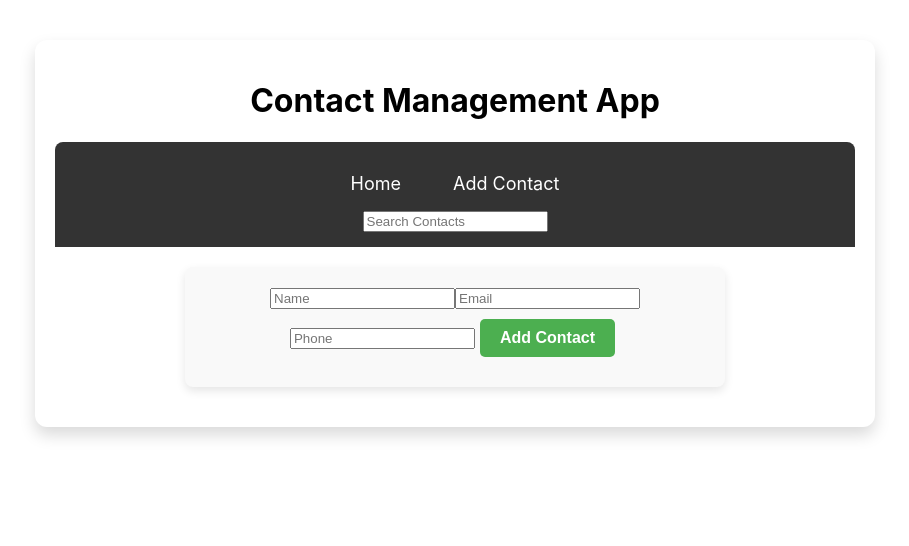
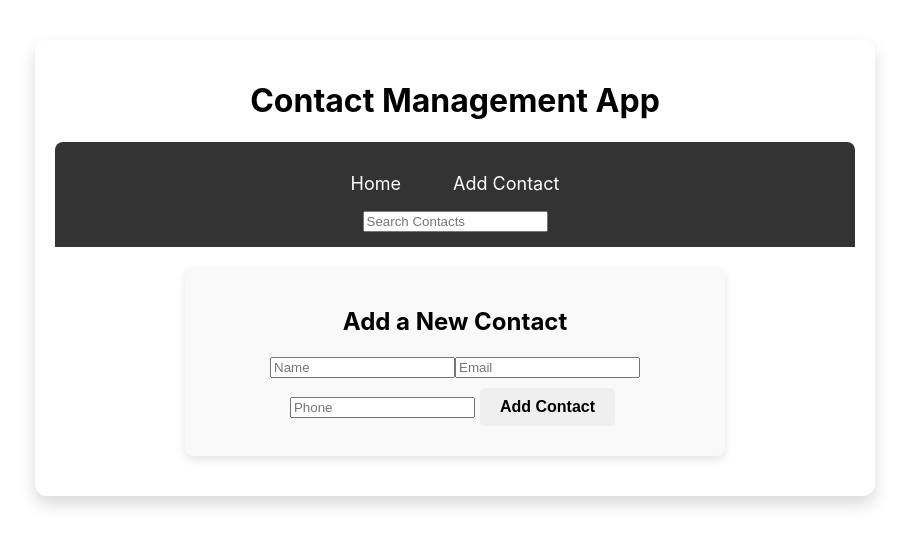
Before and after one commit to aakhuya/Contact-app, a React (Create React App) app: page /add-contact in a window 1280 px wide. Shown: the top 546 px of the page, without its empty margins (185-1094 px from the left). Built offline with nearby package versions, Linux system fonts and the light colour scheme; data requests are answered from the project's data file.

Commit message:
Success message

```diff
--- a/src/App.css
+++ b/src/App.css
@@ -106,3 +106,14 @@ button {
   background-color: #da190b;
   transform: scale(1.05);
 }
+
+.success-message {
+  background-color: #28a745; /* Green background */
+  color: white;
+  padding: 10px;
+  margin: 10px 0;
+  border-radius: 5px;
+  text-align: center;
+  font-weight: bold;
+  transition: opacity 1s ease-in-out;
+}
--- a/src/App.js
+++ b/src/App.js
@@ -9,6 +9,7 @@ function App() {
   const [contacts, setContacts] = useState([]);
   const [searchTerm, setSearchTerm] = useState('');
   const [editContact, setEditContact] = useState(null);
+  const [successMessage, setSuccessMessage] = useState('');
 
   useEffect(() => {
     fetchContacts();
@@ -33,6 +34,7 @@ function App() {
           body: JSON.stringify(contact),
         });
         setContacts(contacts.map((c) => (c.id === contact.id ? contact : c)));
+        setSuccessMessage('Contact updated successfully!');
       } catch (error) {
         console.error("Error updating contact:", error);
       }
@@ -45,17 +47,26 @@ function App() {
         });
         const newContact = await response.json();
         setContacts([...contacts, newContact]);
+        setSuccessMessage('Contact added successfully!');
       } catch (error) {
         console.error("Error adding contact:", error);
       }
     }
     setEditContact(null);
+
+    setTimeout(() => {
+      setSuccessMessage('');
+    }, 10000);
   };
 
   const deleteContact = async (id) => {
     try {
       await fetch(`http://localhost:5000/contacts/${id}`, { method: 'DELETE' });
       setContacts(contacts.filter((contact) => contact.id !== id));
+      setSuccessMessage('Contact deleted successfully!');
+      setTimeout(() => {
+        setSuccessMessage('');
+      }, 10000);
     } catch (error) {
       console.error("Error deleting contact:", error);
     }
@@ -65,6 +76,13 @@ function App() {
     <Router>
       <div className="contact-app">
         <h1>Contact Management App</h1>
+
+        {successMessage && (
+          <div className="success-message">
+            {successMessage}
+          </div>
+        )}
+
         <nav className="navbar">
           <ul>
             <li><Link to="/">Home</Link></li>
--- a/src/ContactForm.js
+++ b/src/ContactForm.js
@@ -1,13 +1,11 @@
 import React, { useState, useEffect } from 'react';
-import { useNavigate } from 'react-router-dom';  // Import useNavigate
+import { useNavigate } from 'react-router-dom';
 
-function ContactForm({ addOrUpdateContact, editContact, setEditContact }) {
+function ContactForm({ addOrUpdateContact, editContact, setEditContact, isAddMode }) {
   const [name, setName] = useState('');
   const [email, setEmail] = useState('');
   const [phone, setPhone] = useState('');
-  const [successMessage, setSuccessMessage] = useState('');  // State for success message
-
-  const navigate = useNavigate();  // Initialize the useNavigate hook
+  const navigate = useNavigate();
 
   useEffect(() => {
     if (editContact) {
@@ -21,7 +19,7 @@ function ContactForm({ addOrUpdateContact, editContact, setEditContact }) {
     }
   }, [editContact]);
 
-  const handleSubmit = async (e) => {
+  const handleSubmit = (e) => {
     e.preventDefault();
 
     const contact = {
@@ -31,20 +29,21 @@ function ContactForm({ addOrUpdateContact, editContact, setEditContact }) {
       phone,
     };
 
-    // Add or update the contact
-    await addOrUpdateContact(contact);
+    addOrUpdateContact(contact);
 
-    // Display success message
-    setSuccessMessage(editContact ? 'Contact updated successfully!' : 'Contact added successfully!');
+    setName('');
+    setEmail('');
+    setPhone('');
+    setEditContact(null);
 
-    // Redirect to the homepage after a short delay
-    setTimeout(() => {
-      navigate('/');  // Navigate back to homepage
-    }, 1500);  // Delay before redirect to show the success message
+    if (isAddMode) {
+      navigate('/');
+    }
   };
 
   return (
     <form onSubmit={handleSubmit} className="contact-form">
+      <h2>{isAddMode ? 'Add a New Contact' : 'Edit Contact'}</h2>
       <input
         type="text"
         placeholder="Name"
@@ -63,16 +62,7 @@ function ContactForm({ addOrUpdateContact, editContact, setEditContact }) {
         value={phone}
         onChange={(e) => setPhone(e.target.value)}
       />
-
-      {/* Show success message if the contact was added or updated */}
-      {successMessage && <div className="success-message">{successMessage}</div>}
-
-      <button
-        type="submit"
-        className={editContact ? 'edit-button' : 'add-contact-button'}
-      >
-        {editContact ? 'Update Contact' : 'Add Contact'}
-      </button>
+      <button type="submit">{isAddMode ? 'Add Contact' : 'Update Contact'}</button>
     </form>
   );
 }
```
